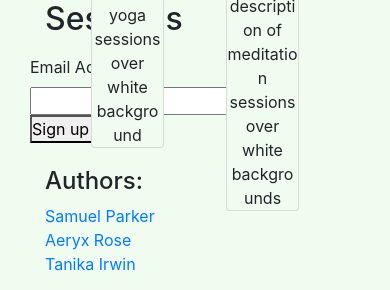
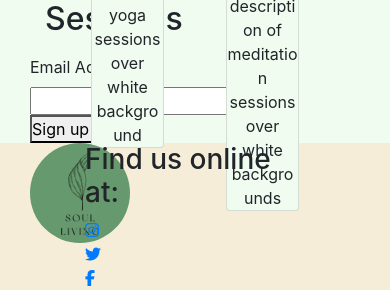
Before and after one commit to tanikairwin/SoulLiving, a Django app: page / in a window 390 px wide; the page is wider, and only the part inside the window is pictured. Shown: the part 942-1232 px from the top of that part. Run offline with Django 4.2, Linux system fonts and the light colour scheme; some libraries are stand-ins or nearby versions.

Commit message:
Adding hover styling to nav links and footer with social media links and logo

```diff
--- a/static/CSS/style.css
+++ b/static/CSS/style.css
@@ -12,6 +12,11 @@ body {
 /* Nav bar styles */
 .navbar {
     background-color: #f1fcf1;
+}
+
+
+.nav-item .nav-link:hover {
+    text-decoration: underline;
 }
 
 
@@ -54,3 +59,8 @@ body {
 #cardInsideYoga, #cardInsideMed {
     margin: 10px;
 }
+
+/* Footer */
+.footer {
+    background-color: #f6edd9;
+}
--- a/templates/index.html
+++ b/templates/index.html
@@ -130,16 +130,23 @@
     </div>
 
     <!-- Footer -->
-    <footer class="container-fluid">
-        <div class="container">
-        <div>
-            <img src="" alt="">
-        </div>
-        <div class="row col-12">
-          <h4 class="authors col-md-3">Authors:</h4>
-          <a class="link col-md-3" href="https://github.com/SamuelParkerTech" target="_blank" role="button">Samuel Parker</a>
-          <a class="link col-md-3" href="https://github.com/SubjugatorofCSS" target="_blank" role="button">Aeryx Rose</a>
-          <a class="link col-md-3" href="https://github.com/tanikair" target="_blank" role="button">Tanika Irwin</a>
+    <footer class="container-fluid footer">
+        <div class="container row">
+            <div class="col-2">
+                <img class="rounded-circle" src="static/assets/images/soullivinglogo.png" alt="Soul Living Logo" style="height: 100px; width: 100px;">
+            </div>
+            <div class="row col-10 justify-content-center">
+                <h3 class="col-md-3">Find us online at:</h3>
+                <a class="link col-md-3" href="https://www.instagram.com/" alt="Twitter website" target="_blank" role="button">
+                    <i class="fab fa-instagram"></i>
+                </a>
+                <a class="link col-md-3" href="https://x.com/" target="_blank" alt="Twitter website" role="button">
+                    <i class="fab fa-twitter"></i>
+                </a>
+                <a class="link col-md-3" href="https://en-gb.facebook.com/" alt="Facebook website" target="_blank" role="button">
+                    <i class="fab fa-facebook-f"></i>
+                </a>
+            </div>
         </div>
       </footer>
 </body>
```
